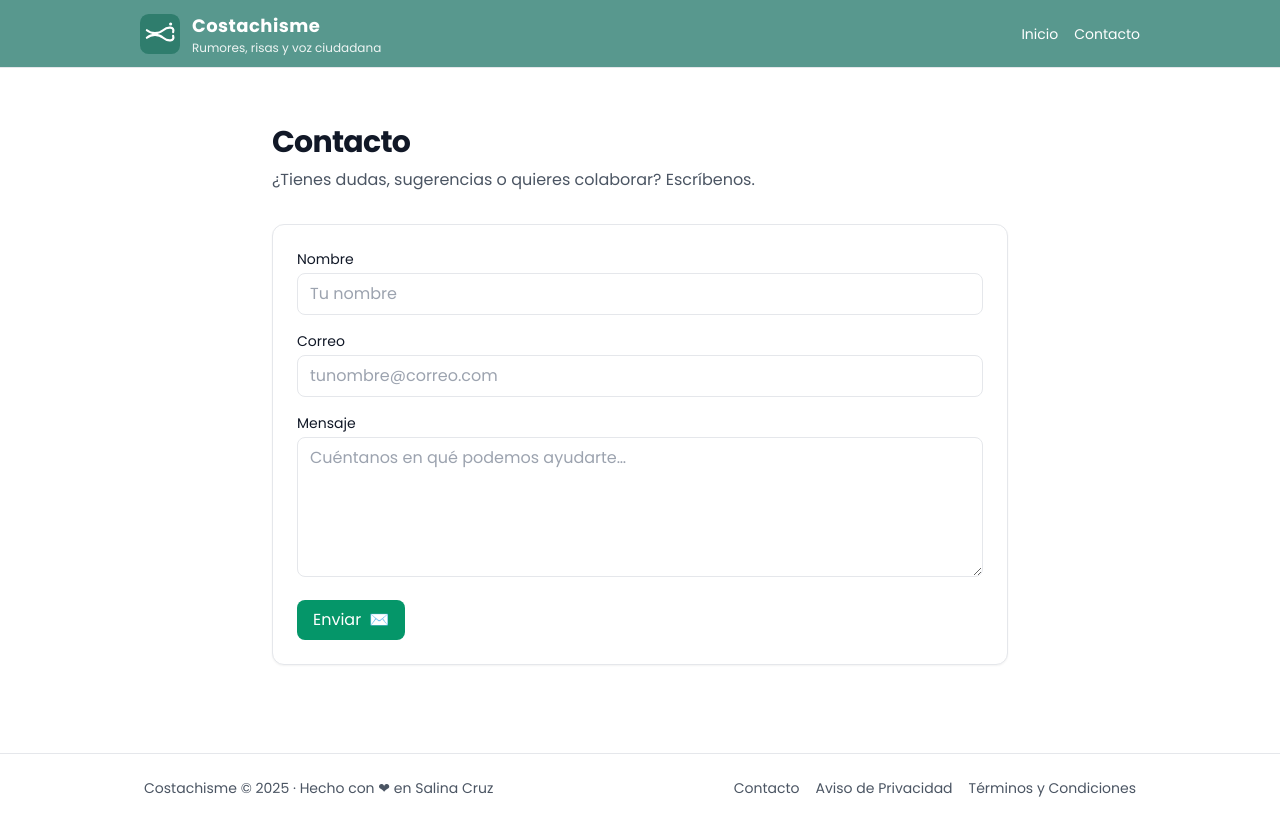
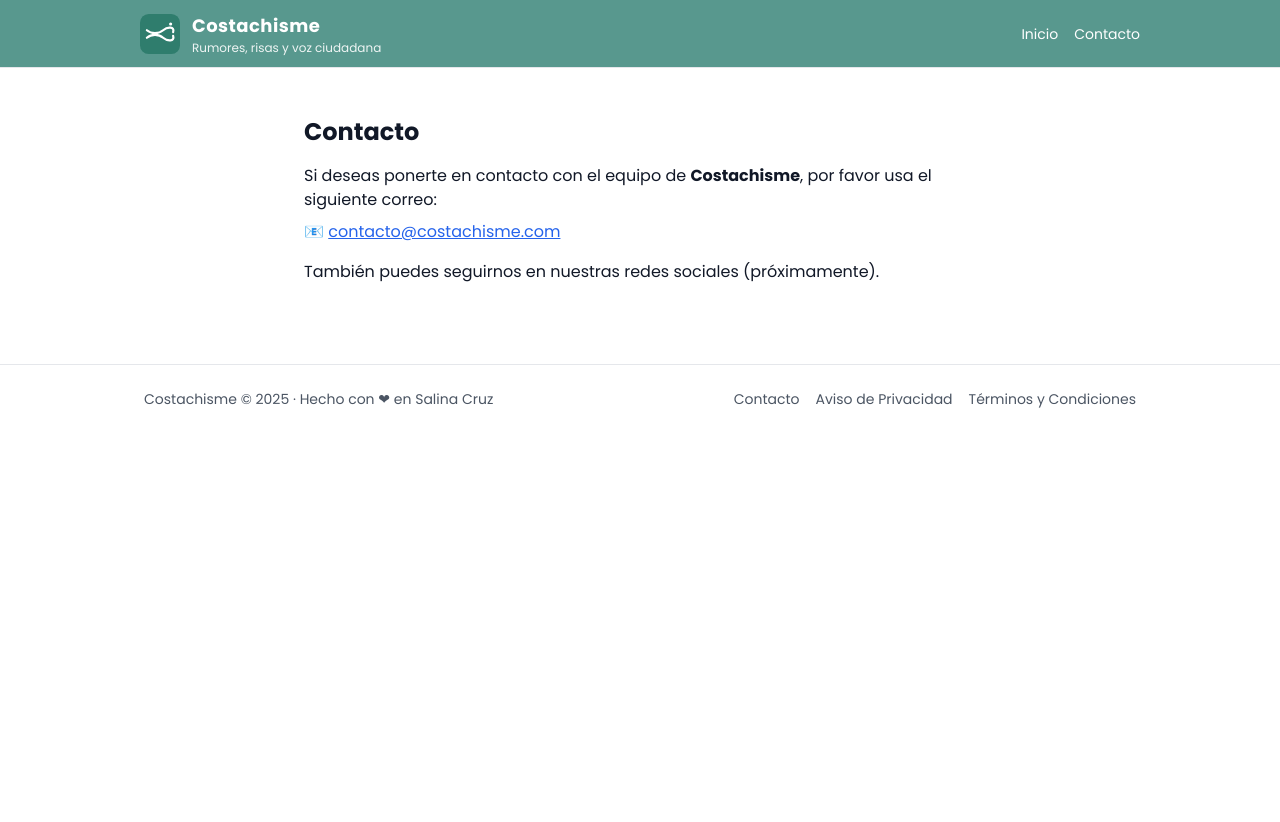
Before and after one commit to pokeron2025/costachisme, a Next.js app: page /contacto in a window 1280 px wide. After the commit the page ends 800 px from the top, so only its background shows below. Built offline with nearby package versions, Linux system fonts and the light colour scheme.

Commit message:
Update page.tsx

```diff
--- a/app/contacto/page.tsx
+++ b/app/contacto/page.tsx
@@ -1,92 +1,19 @@
-"use client";
-
-import { useState } from "react";
-
 export default function ContactoPage() {
-  const [nombre, setNombre] = useState("");
-  const [correo, setCorreo] = useState("");
-  const [mensaje, setMensaje] = useState("");
-  const [info, setInfo] = useState<string | null>(null);
-
-  function handleSubmit(e: React.FormEvent) {
-    e.preventDefault();
-
-    // ⚠️ Cambia este correo por el tuyo
-    const destino = "hola@costachisme.com";
-
-    const subject = `Contacto desde Costachisme — ${nombre || "Sin nombre"}`;
-    const body =
-      `Nombre: ${nombre}\n` +
-      `Correo: ${correo}\n\n` +
-      `Mensaje:\n${mensaje}\n`;
-
-    const url = `mailto:${destino}?subject=${encodeURIComponent(
-      subject
-    )}&body=${encodeURIComponent(body)}`;
-
-    // Intenta abrir el cliente de correo
-    window.location.href = url;
-    setInfo(
-      "Si no se abrió tu app de correo, copia y pega este email: " + destino
-    );
-  }
-
   return (
-    <div className="max-w-3xl mx-auto px-4 py-10">
-      <h1 className="text-3xl font-extrabold tracking-tight mb-2">Contacto</h1>
-      <p className="text-gray-600 mb-8">
-        ¿Tienes dudas, sugerencias o quieres colaborar? Escríbenos.
+    <div className="max-w-2xl mx-auto py-8">
+      <h1 className="text-2xl font-bold mb-4">Contacto</h1>
+      <p className="mb-2">
+        Si deseas ponerte en contacto con el equipo de <strong>Costachisme</strong>,
+        por favor usa el siguiente correo:
       </p>
-
-      <form
-        onSubmit={handleSubmit}
-        className="bg-white rounded-xl border shadow-sm p-6 space-y-4"
-      >
-        <div>
-          <label className="block text-sm font-medium mb-1">Nombre</label>
-          <input
-            className="w-full rounded-lg border px-3 py-2 focus:outline-none focus:ring-2 focus:ring-emerald-400"
-            value={nombre}
-            onChange={(e) => setNombre(e.target.value)}
-            placeholder="Tu nombre"
-          />
-        </div>
-
-        <div>
-          <label className="block text-sm font-medium mb-1">Correo</label>
-          <input
-            type="email"
-            className="w-full rounded-lg border px-3 py-2 focus:outline-none focus:ring-2 focus:ring-emerald-400"
-            value={correo}
-            onChange={(e) => setCorreo(e.target.value)}
-            placeholder="tunombre@correo.com"
-            required
-          />
-        </div>
-
-        <div>
-          <label className="block text-sm font-medium mb-1">Mensaje</label>
-          <textarea
-            className="w-full min-h-[140px] rounded-lg border px-3 py-2 focus:outline-none focus:ring-2 focus:ring-emerald-400"
-            value={mensaje}
-            onChange={(e) => setMensaje(e.target.value)}
-            placeholder="Cuéntanos en qué podemos ayudarte…"
-            required
-          />
-        </div>
-
-        <button
-          type="submit"
-          className="inline-flex items-center gap-2 bg-emerald-600 text-white font-medium px-4 py-2 rounded-lg hover:bg-emerald-700 transition"
-        >
-          Enviar
-          <span aria-hidden>✉️</span>
-        </button>
-
-        {info && (
-          <p className="text-sm text-gray-500 pt-2 border-t">{info}</p>
-        )}
-      </form>
+      <p className="mb-4">
+        📧 <a href="mailto:contacto@costachisme.com" className="text-blue-600 underline">
+          contacto@costachisme.com
+        </a>
+      </p>
+      <p>
+        También puedes seguirnos en nuestras redes sociales (próximamente).
+      </p>
     </div>
   );
 }
```
